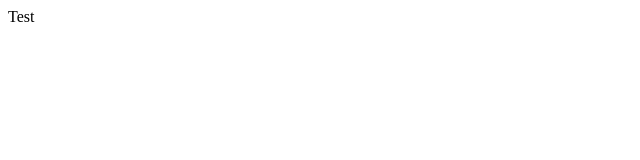
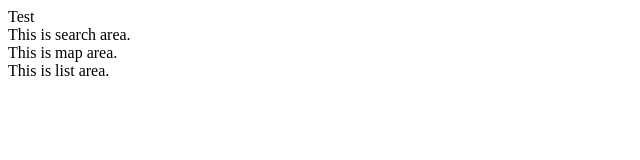
Before and after one commit to komali2/mapsAngular, a website: page index.html in a window 1280 px wide. Shown: the whole page, without its empty margins (0-640 px from the left). Drawn offline with nearby package versions, Linux system fonts and the light colour scheme.

Commit message:
core: basic layout divs established

```diff
--- a/index.html
+++ b/index.html
@@ -10,8 +10,17 @@
         <nav>
 
         </nav>
-        <div class='main'>
+        <div class='main' ng-controller='mainController'>
             Test
+            <div id='searchArea' class='area' ng-controller='searchController'>
+                This is search area.
+            </div>
+            <div id='mapArea' class='area' ng-controller='mapController'>
+                This is map area.
+            </div>
+            <div id='listArea' class='area' ng-controller='listController'>
+                This is list area.
+            </div>
         </div>
     </body>
 
```
